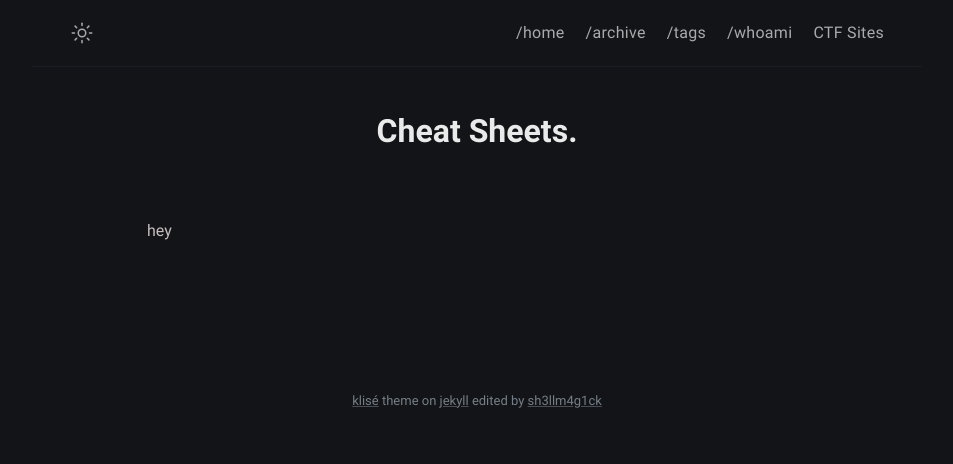
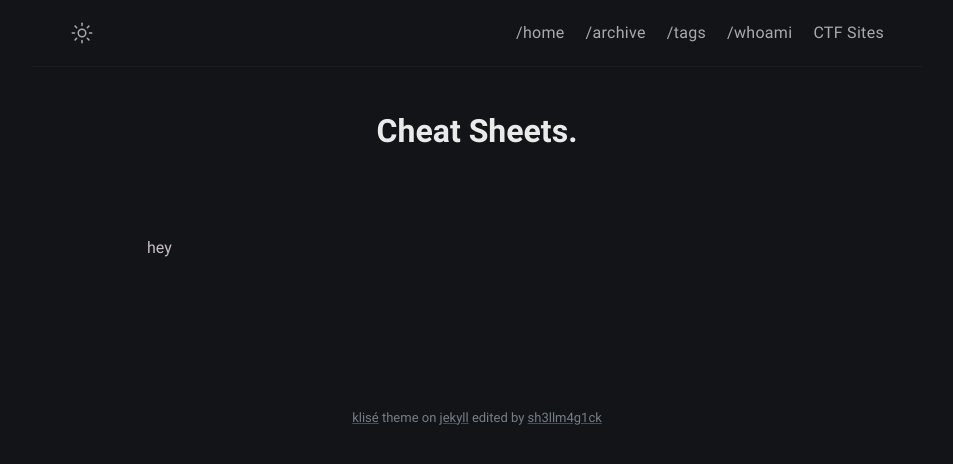
Before and after one commit to sh3llm4g1ck/sh3llm4g1ck.github.io, a Jekyll site: the page built from cheatsheets.md, in a window 1280 px wide. Shown: the top 464 px of the page, without its empty margins (163-1116 px from the left). Built offline with Jekyll 4.4.1, drawn with Linux system fonts in a browser that asks for light colours.

Commit message:
Update _post.scss

```diff
--- a/_sass/klise/_post.scss
+++ b/_sass/klise/_post.scss
@@ -69,7 +69,7 @@
 
 // Post content
 .page-content {
-  padding-top: 3px;
+  padding-top: 20px;
 
   iframe {
     text-align: center;
```
